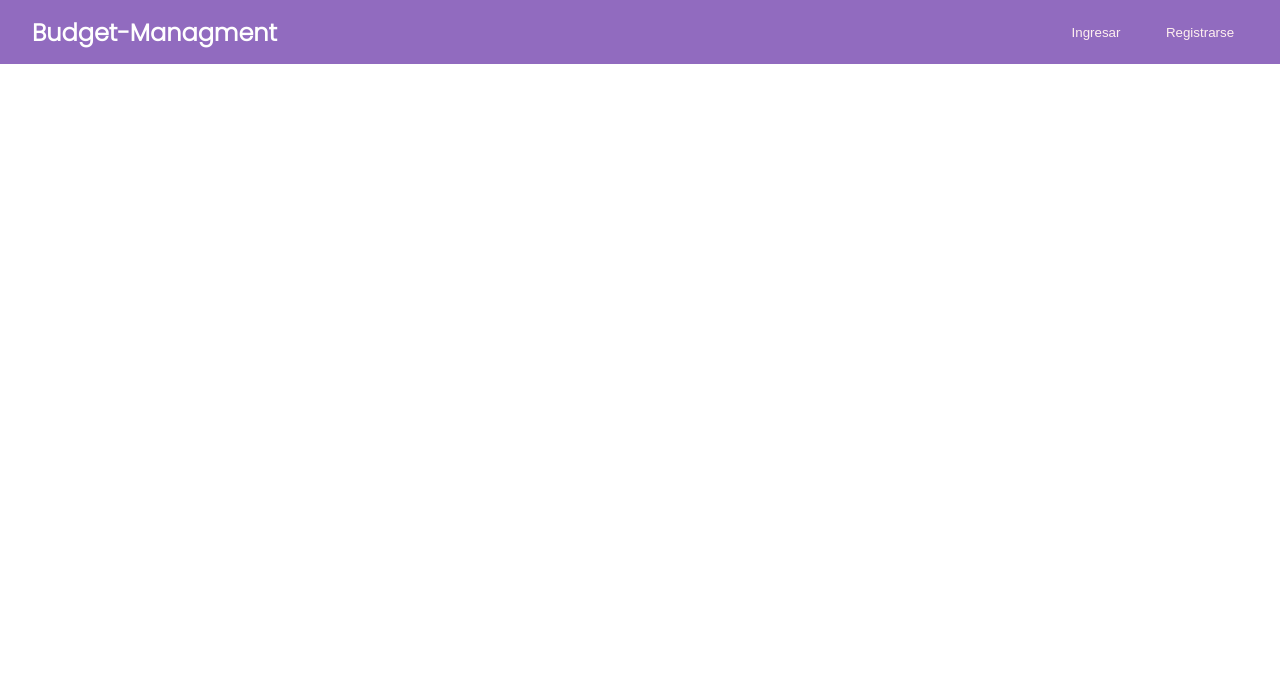
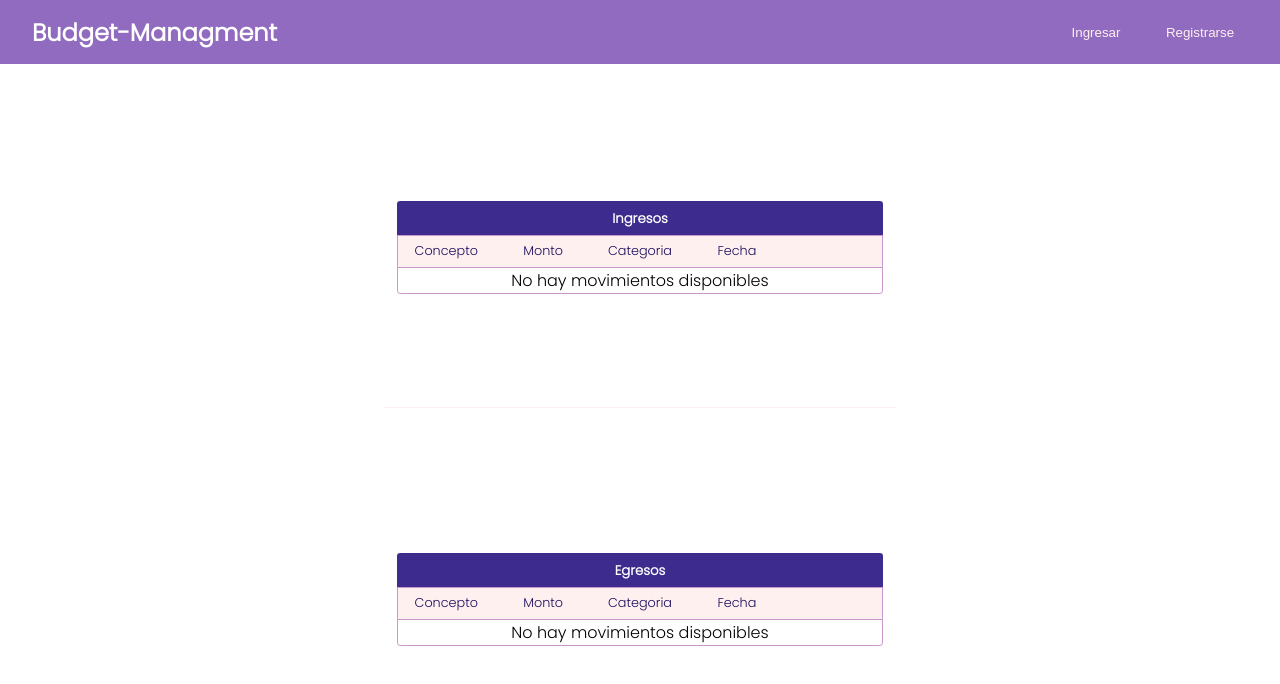
Before and after one commit to bernygena93/alkemy-challenge, a React (Create React App) app in the folder budget-app/: page / in a window 1280 px wide. Shown: the top 684 px of the page. Built offline with nearby package versions, Linux system fonts and the light colour scheme.

Commit message:
dashboard & list component created

```diff
--- a/budget-app/src/App.js
+++ b/budget-app/src/App.js
@@ -5,12 +5,14 @@ import Login from "./views/auth/Login";
 import Register from "./views/auth/Register";
 import Layout from "./views/layout/Layout";
 import Operation from "./views/operation/Operation";
+import Dashboard from "./views/dashboard/Dashboard";
 
 function App() {
   return (
     <BrowserRouter>
       <Routes>
         <Route path="/" element={<Layout />}>
+          <Route index element={<Dashboard />} />
           <Route path="/login" element={<Login />} />
           <Route path="/register" element={<Register />} />
           <Route path="/operation" element={<Operation />} />
--- /dev/null
+++ b/budget-app/src/components/lists/OperationsList.js
@@ -0,0 +1,50 @@
+import React, { Fragment, useEffect, useState } from "react";
+import { Link } from "react-router-dom";
+import styles from "./list.module.css";
+
+function OperationsList({ title, operations }) {
+  const [list, setList] = useState([]);
+
+  useEffect(() => {
+    setList(operations);
+  }, [operations]);
+
+  return (
+    <div className={styles.container}>
+      <h5 className={styles.title}>{title}</h5>
+      <div className={styles.headerContainer}>
+        <div className={styles.header}>Concepto</div>
+        <div className={styles.header}>Monto</div>
+        <div className={styles.header}>Categoria</div>
+        <div className={styles.header}>Fecha</div>
+        <div className={styles.header} />
+      </div>
+      <div className={styles.containerBody}>
+        {list.length === 0 ? (
+          <div className={styles.message}>No hay movimientos disponibles</div>
+        ) : (
+          list.map((operation) => (
+            <Fragment key={operation.id}>
+              <div className={styles.body}>{operation.concept}</div>
+              <div className={styles.body}>{operation.amount}</div>
+              <div className={styles.body}>{operation.category.name}</div>
+              <div className={styles.body}>{operation.date}</div>
+              <div className={styles.body}>
+                <Link to={`/operation/${operation.id}`}>
+                  <button type="button" className={styles.buttonUpdate}>
+                    Editar
+                  </button>
+                </Link>
+                <button type="button" className={styles.buttonDelete}>
+                  Eliminar
+                </button>
+              </div>
+            </Fragment>
+          ))
+        )}
+      </div>
+    </div>
+  );
+}
+
+export default OperationsList;
--- /dev/null
+++ b/budget-app/src/components/lists/list.module.css
@@ -0,0 +1,74 @@
+.container {
+  position: relative;
+  display: flex;
+  flex-direction: column;
+  justify-content: center;
+  align-items: center;
+  width: 95%;
+}
+.headerContainer {
+  display: grid;
+  grid-template-columns: repeat(5, 1fr);
+  border: 1px solid var(--color-secondary-light);
+  border-bottom: none;
+  height: 2rem;
+  width: 100%;
+}
+.title {
+  display: flex;
+  justify-content: center;
+  align-items: center;
+  width: 100%;
+  background-color: var(--color-secondary);
+  padding: 0.5rem 0rem;
+  color: var(--color-font-light);
+  border-radius: 0.2rem 0.2rem 0rem 0rem;
+  margin-bottom: -0.5%;
+}
+.containerBody {
+  display: grid;
+  grid-template-columns: repeat(5, 1fr);
+  border: 1px solid var(--color-secondary-light);
+  overflow: auto;
+  width: 100%;
+  border-radius: 0rem 0rem 0.2rem 0.2rem;
+}
+.header {
+  display: flex;
+  justify-content: center;
+  align-items: center;
+  font-size: 0.8rem;
+  color: var(--color-dark);
+  background-color: var(--color-light-gray);
+}
+.body {
+  display: flex;
+  justify-content: center;
+  align-items: center;
+  font-size: 0.8rem;
+  padding: 0.4rem 0.8rem;
+  height: 2.5rem;
+  gap: 0.4rem;
+  color: var(--color-font);
+  border-bottom: 1px solid var(--color-light-gray);
+}
+.buttonUpdate,
+.buttonDelete {
+  padding: 0.2rem 0.2rem;
+  color: var(--color-font-light);
+  border-radius: 0.2rem;
+  border: none;
+}
+.buttonUpdate {
+  background-color: var(--color-secondary-light);
+}
+.buttonDelete {
+  background-color: var(--color-dangerous);
+}
+.message {
+  display: flex;
+  justify-content: center;
+  align-items: center;
+  grid-column-start: 1;
+  grid-column-end: 6;
+}
--- a/budget-app/src/index.css
+++ b/budget-app/src/index.css
@@ -7,10 +7,6 @@ body {
   -moz-osx-font-smoothing: grayscale;
 }
 
-code {
-  font-family: source-code-pro, Menlo, Monaco, Consolas, "Courier New",
-    monospace;
-}
 :root {
   --color-primary: #916bbf;
   --color-secondary: #3d2c8d;
--- /dev/null
+++ b/budget-app/src/views/dashboard/Dashboard.js
@@ -0,0 +1,23 @@
+import React from "react";
+import OperationsList from "../../components/lists/OperationsList";
+import styles from "./dashboard.module.css";
+
+function Dashboard() {
+  return (
+    <div className={styles.container}>
+      <div className={styles.body}>
+        <div className={styles.operationsContainer}>
+          {" "}
+          <div className={styles.listContainer}>
+            <OperationsList title="Ingresos" operations={[]} />
+          </div>
+          <div className={styles.listContainer}>
+            <OperationsList title="Egresos" operations={[]} />
+          </div>
+        </div>
+      </div>
+    </div>
+  );
+}
+
+export default Dashboard;
--- /dev/null
+++ b/budget-app/src/views/dashboard/dashboard.module.css
@@ -0,0 +1,30 @@
+.container {
+  display: flex;
+  flex-direction: column;
+  justify-content: space-evenly;
+  align-items: center;
+  padding-top: 0.5rem;
+}
+.body {
+  display: flex;
+  justify-content: space-evenly;
+  align-items: flex-start;
+  width: 100%;
+}
+.operationsContainer {
+  display: flex;
+  flex-direction: column;
+  justify-content: space-around;
+  align-items: center;
+  width: 40%;
+}
+.listContainer {
+  display: flex;
+  justify-content: center;
+  align-items: center;
+  border-bottom: 0.1rem solid var(--color-light-gray);
+  width: 100%;
+  height: 40vh;
+  margin: 1rem 0rem;
+  overflow: auto;
+}
```
